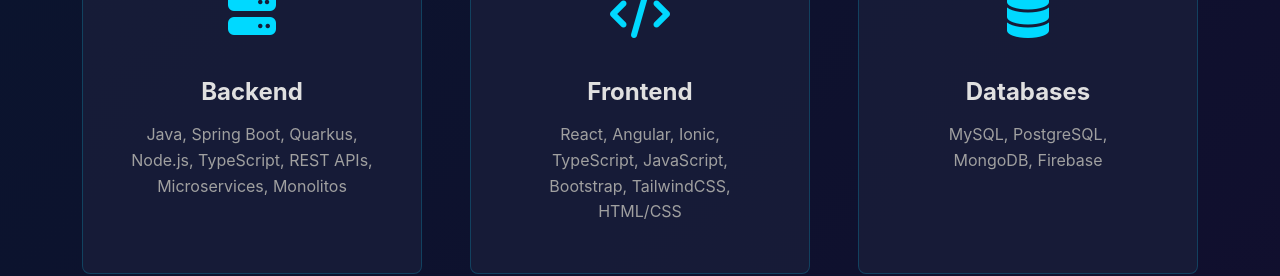
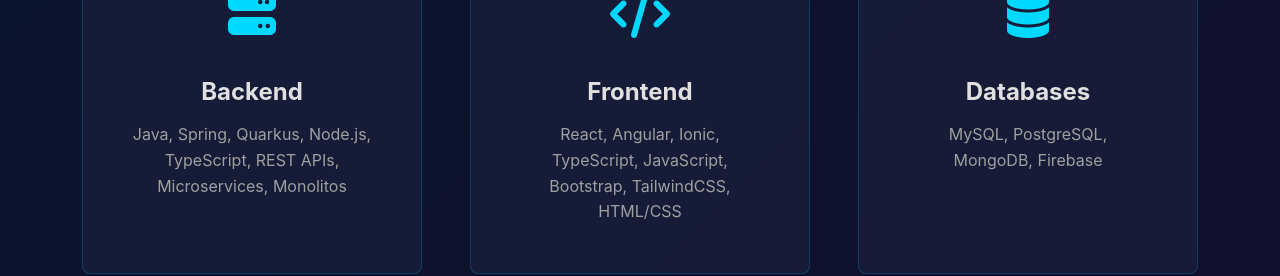
Before and after one commit to jonnxpr/portfolio, a website: page index.html in a window 1280 px wide. Shown: the part 1560-1836 px from the top of the page. Drawn offline with nearby package versions, Linux system fonts and the light colour scheme.

Commit message:
fix: correct spelling of 'Spring' in backend skills description

```diff
--- a/index.html
+++ b/index.html
@@ -184,7 +184,7 @@
                             <i class="fas fa-server"></i>
                         </div>
                         <h3 class="skill-category__title">Backend</h3>
-                        <p class="skill-category__description">Java, Spring Boot, Quarkus, Node.js, TypeScript, REST APIs, Microservices, Monolitos</p>
+                        <p class="skill-category__description">Java, Spring, Quarkus, Node.js, TypeScript, REST APIs, Microservices, Monolitos</p>
                     </div>
 
                     <!-- Frontend -->
```
